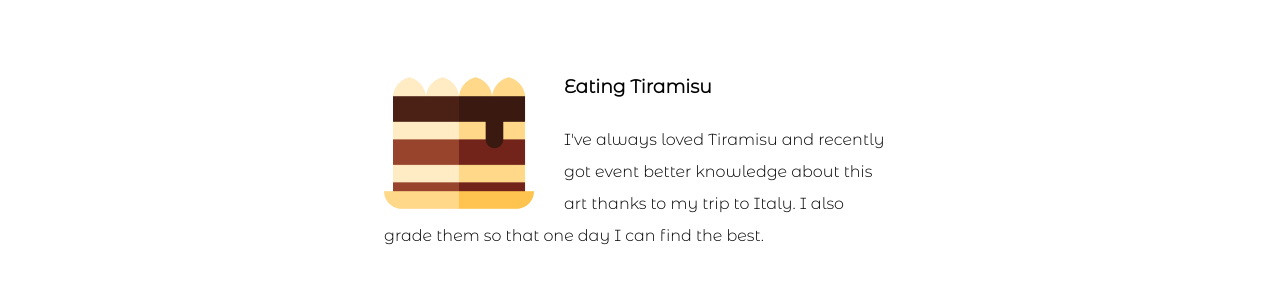
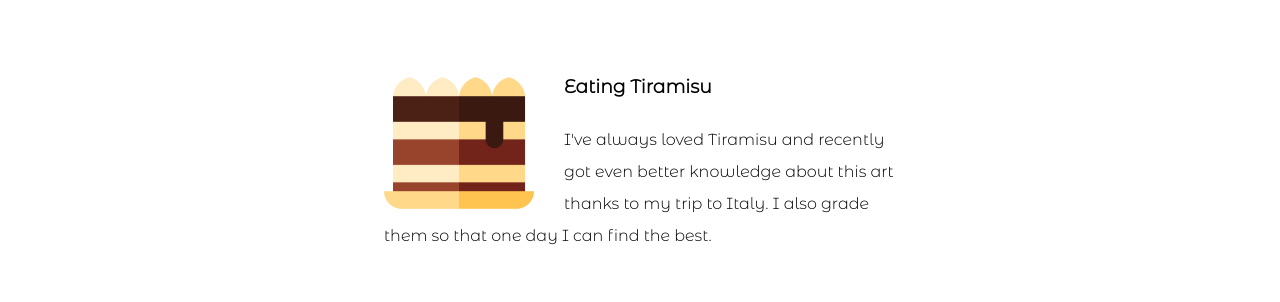
Before and after one commit to Easy-Lemon/MySite, a plain HTML site: page index.html in a window 1280 px wide. Shown: the part 1260-1562 px from the top of the page. Drawn offline with Linux system fonts and the light colour scheme; a web font is replaced by a local one.

Commit message:
Update index.html

```diff
--- a/index.html
+++ b/index.html
@@ -30,7 +30,7 @@
           <div class="skill-row">
             <img class="tiramisu" src="images\tiramisu.png" alt="" style="height: 150px;">
             <h3>Eating Tiramisu</h3>
-            <p>I've always loved Tiramisu and recently got event better knowledge about this art thanks to my trip to Italy. I also grade them so that one day I can find the best. </p>
+            <p>I've always loved Tiramisu and recently got even better knowledge about this art thanks to my trip to Italy. I also grade them so that one day I can find the best. </p>
           </div>
           <div class="skill-row">
             <img class="beer" src="images\beer.png" alt="" style="height: 150px;">
```
